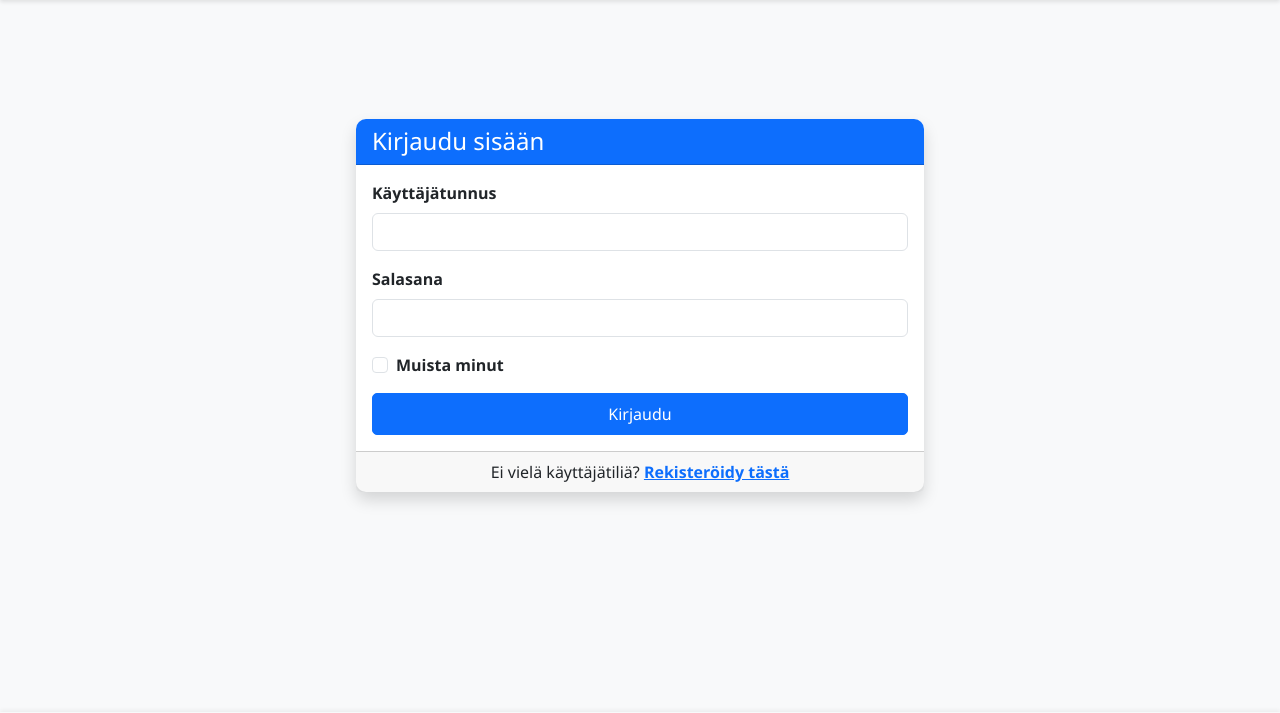
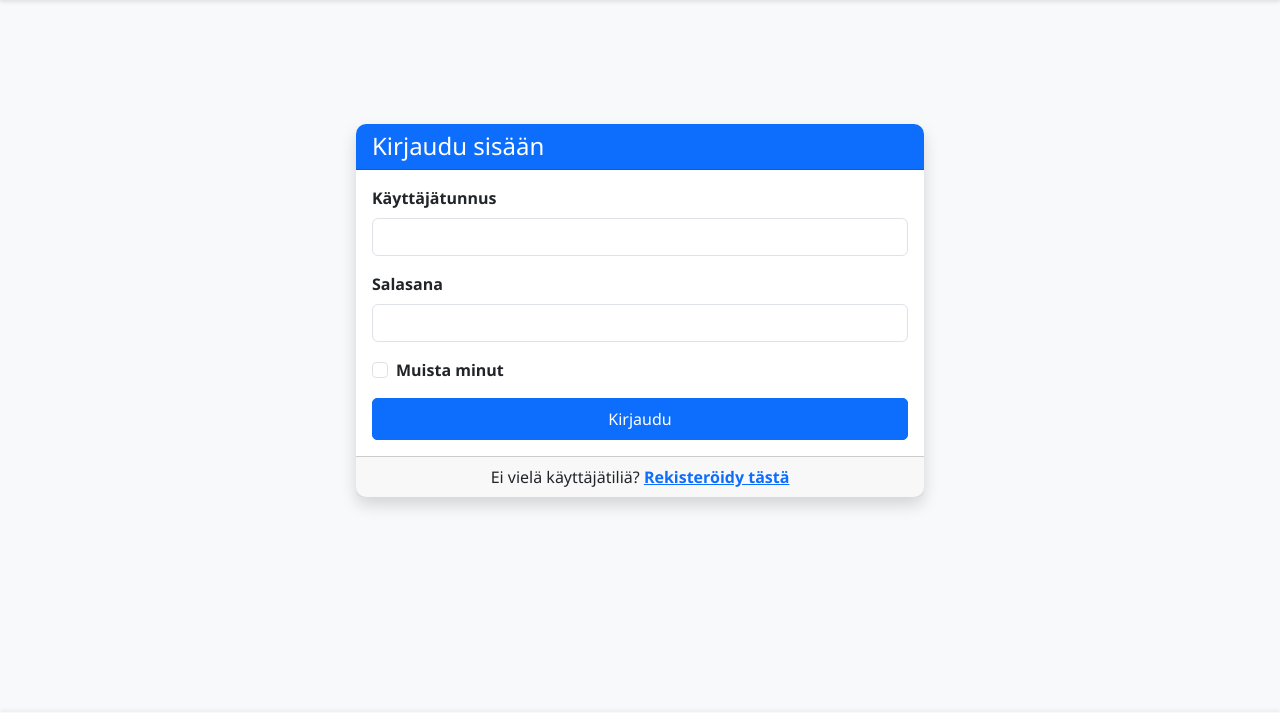
Before and after one commit to MarkkuSeppala/asuntoanalyysi_2, a Flask app: a page that uses templates/base.html in a window 1280 px wide, with the pointer over the restyled element. Shown: the part 96-809 px from the top of the page. Run offline with Flask 3, Linux system fonts and the light colour scheme.

Commit message:
card hover poistettu

```diff
--- a/static/css/style.css
+++ b/static/css/style.css
@@ -20,10 +20,6 @@ main {
     border-radius: 10px;
     box-shadow: 0 4px 6px rgba(0, 0, 0, 0.1);
     transition: transform 0.3s ease;
-}
-
-.card:hover {
-    transform: translateY(-5px);
 }
 
 .card-header {
```
